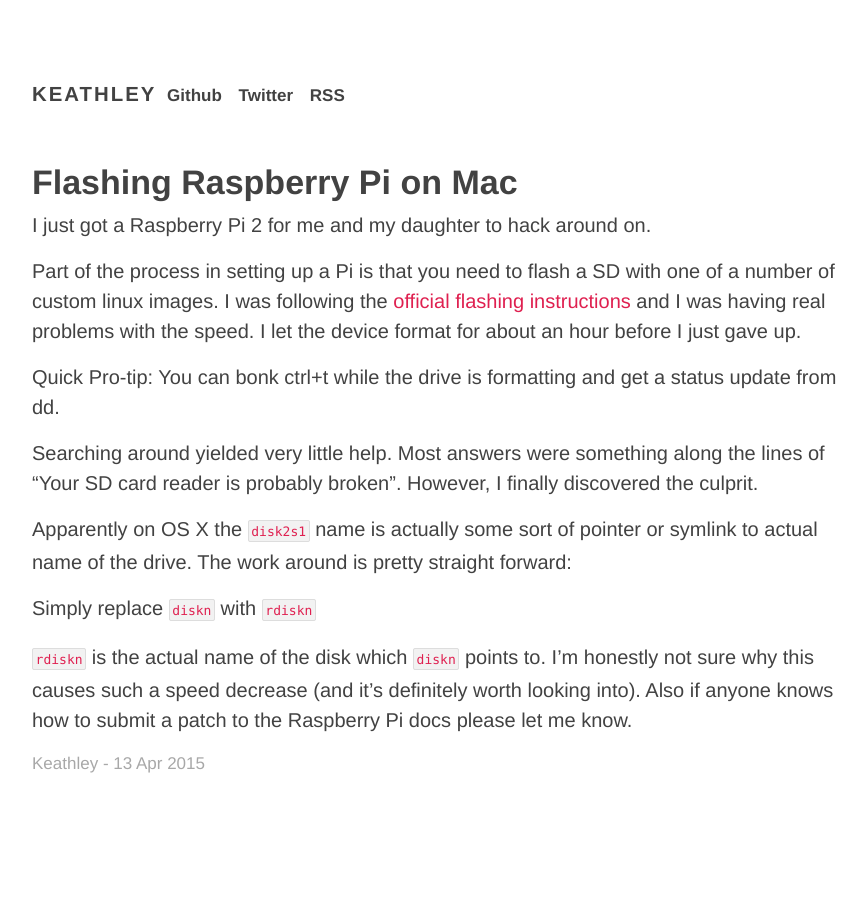
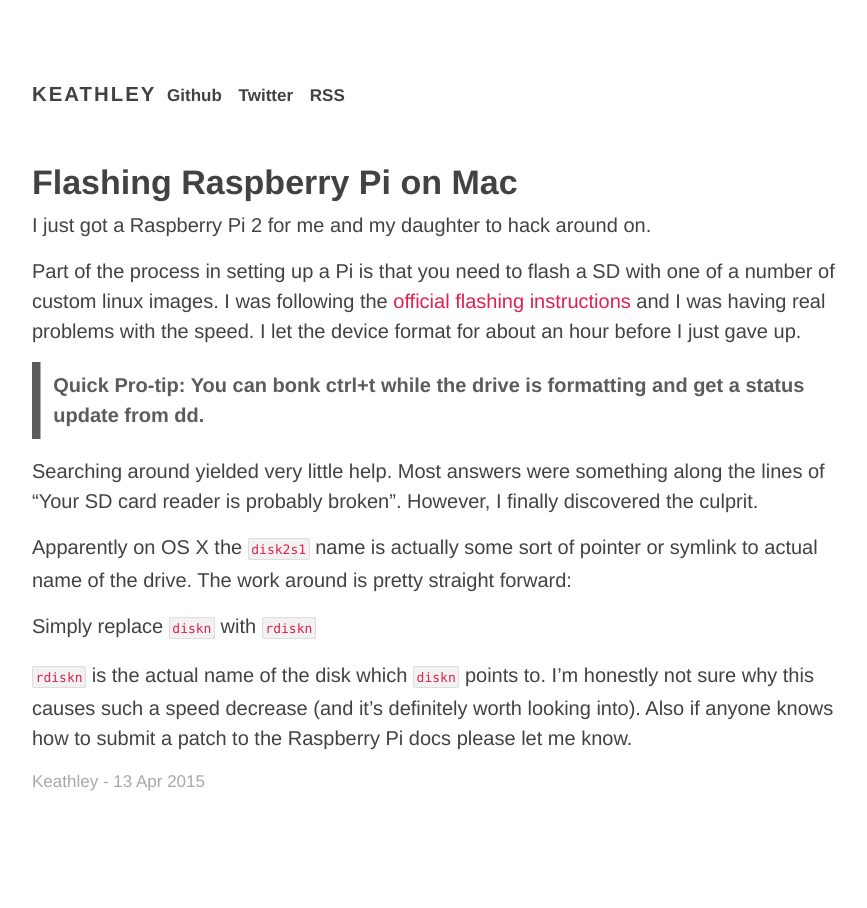
Before and after one commit to wojtekmach/keathley.github.io, a Jekyll site: the page built from _posts/2015-04-13-formatting-raspberry-pi-sd-card.md, in a window 1280 px wide. Shown: the whole page, without its empty margins (200-1067 px from the left). Built offline with Jekyll 4.4.1, drawn with Linux system fonts in a browser that asks for light colours; nearby versions of some CDN libraries.

Commit message:
Add some aside stylings for callouts

```diff
--- a/_posts/2015-04-13-formatting-raspberry-pi-sd-card.md
+++ b/_posts/2015-04-13-formatting-raspberry-pi-sd-card.md
@@ -10,7 +10,11 @@
 Part of the process in setting up a Pi is that you need to flash a SD with one of a
 number of custom linux images.  I was following the [official flashing instructions](https://www.raspberrypi.org/documentation/installation/installing-images/mac.md) and I was having real problems with the speed.  I let the device format for about an hour before I just gave up.
 
+<aside>
+<p>
 Quick Pro-tip: You can bonk ctrl+t while the drive is formatting and get a status update from dd.
+</p>
+</aside>
 
 Searching around yielded very little help.  Most answers were something along the lines of "Your SD card reader is probably broken".  However, I finally discovered the culprit.
 
--- a/css/main.scss
+++ b/css/main.scss
@@ -130,6 +130,20 @@
   }
 }
 
+aside {
+	$color: lighten($base-color, 10);
+
+	padding: 0.5em 1.25em;
+  margin-bottom: 1em;
+  color: $color;
+  font-weight: 700;
+  box-shadow: inset 0.5em 0 $color;
+}
+
+aside > p {
+	margin-bottom: 0;
+}
+
 .posts {
   padding-left: 0px;
 	margin: 0;
```
